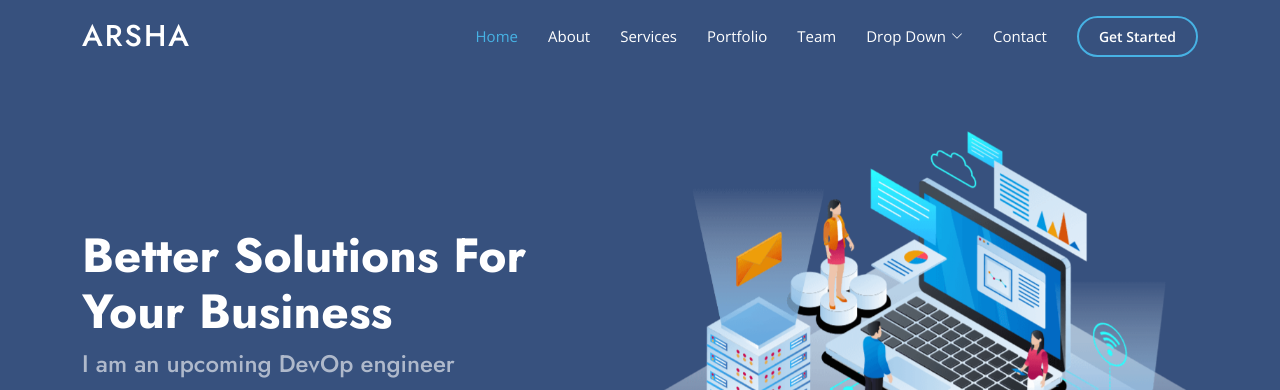
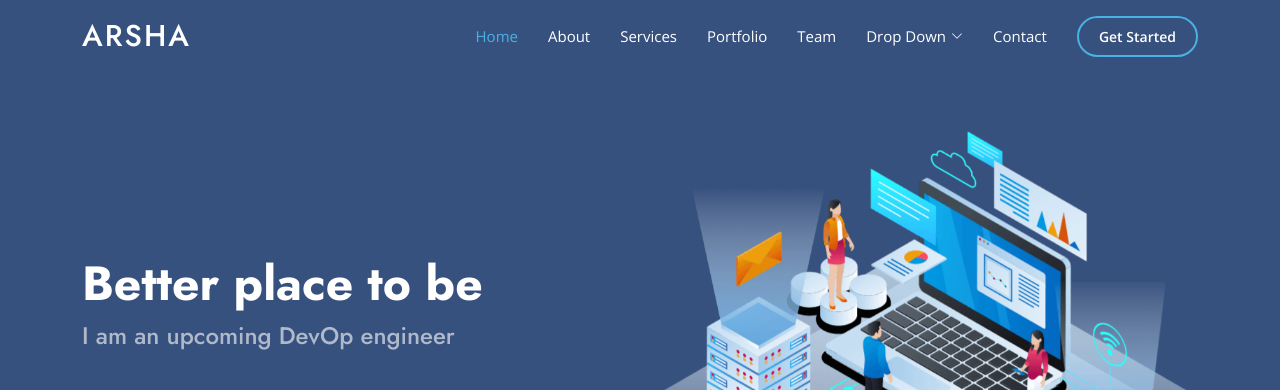
Before and after one commit to seraph-8/html-dockerstatic, a plain HTML site: page index.html in a window 1280 px wide. Shown: the top 390 px of the page. Drawn offline with nearby package versions, Linux system fonts and the light colour scheme.

Commit message:
added message

```diff
--- a/index.html
+++ b/index.html
@@ -86,7 +86,7 @@
     <div class="container">
       <div class="row">
         <div class="col-lg-6 d-flex flex-column justify-content-center pt-4 pt-lg-0 order-2 order-lg-1" data-aos="fade-up" data-aos-delay="200">
-          <h1>Better Solutions For Your Business</h1>
+          <h1>Better place to be</h1>
           <h2>I am an upcoming DevOp engineer</h2>
           <div class="d-flex justify-content-center justify-content-lg-start">
             <a href="#about" class="btn-get-started scrollto">Get Started</a>
```
